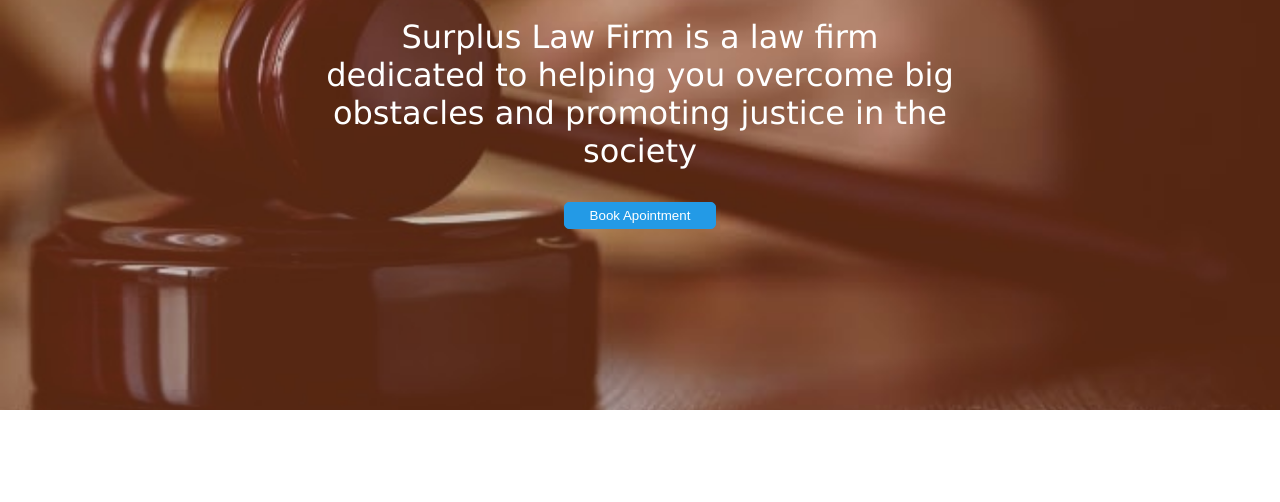
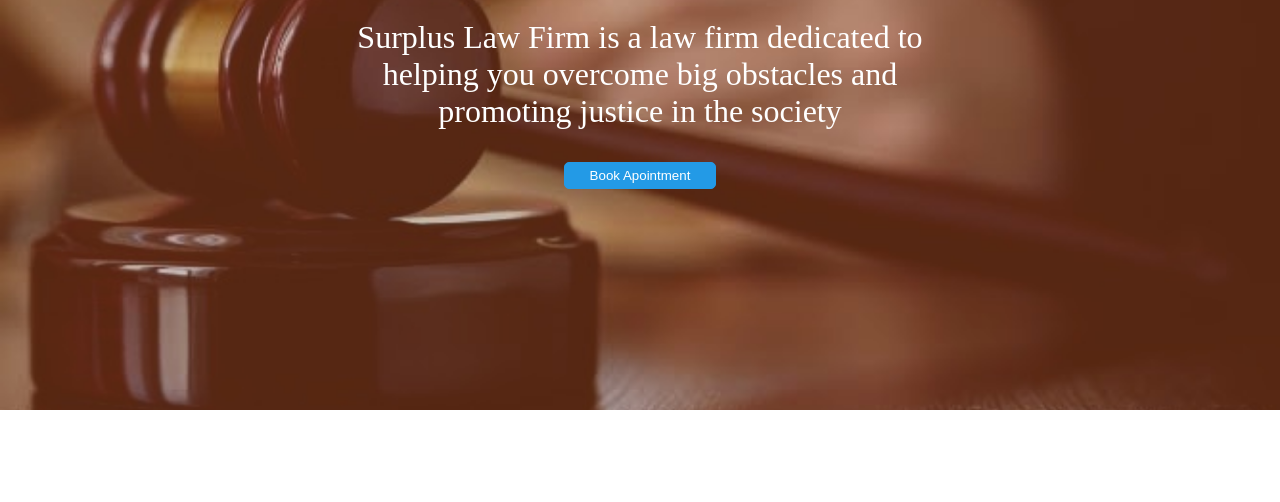
Before and after one commit to ridwanalawode7/ridwanalawode7.github.io, a plain HTML site: page index.html in a window 1280 px wide. Shown: the part 110-612 px from the top of the page. Drawn offline with Linux system fonts and the light colour scheme.

Commit message:
Update surplus_law_firm.css

```diff
--- a/surplus_law_firm.css
+++ b/surplus_law_firm.css
@@ -3,8 +3,9 @@ html{
 
 body{
 margin:0px;
-font-family:Verdana, Geneva, sans-serif;
-font-weight:200;
+font-family:'Alegreya Sans';
+font-size:20px;
+font-weight:400;
 }
 
 .gridcontainer{
```
